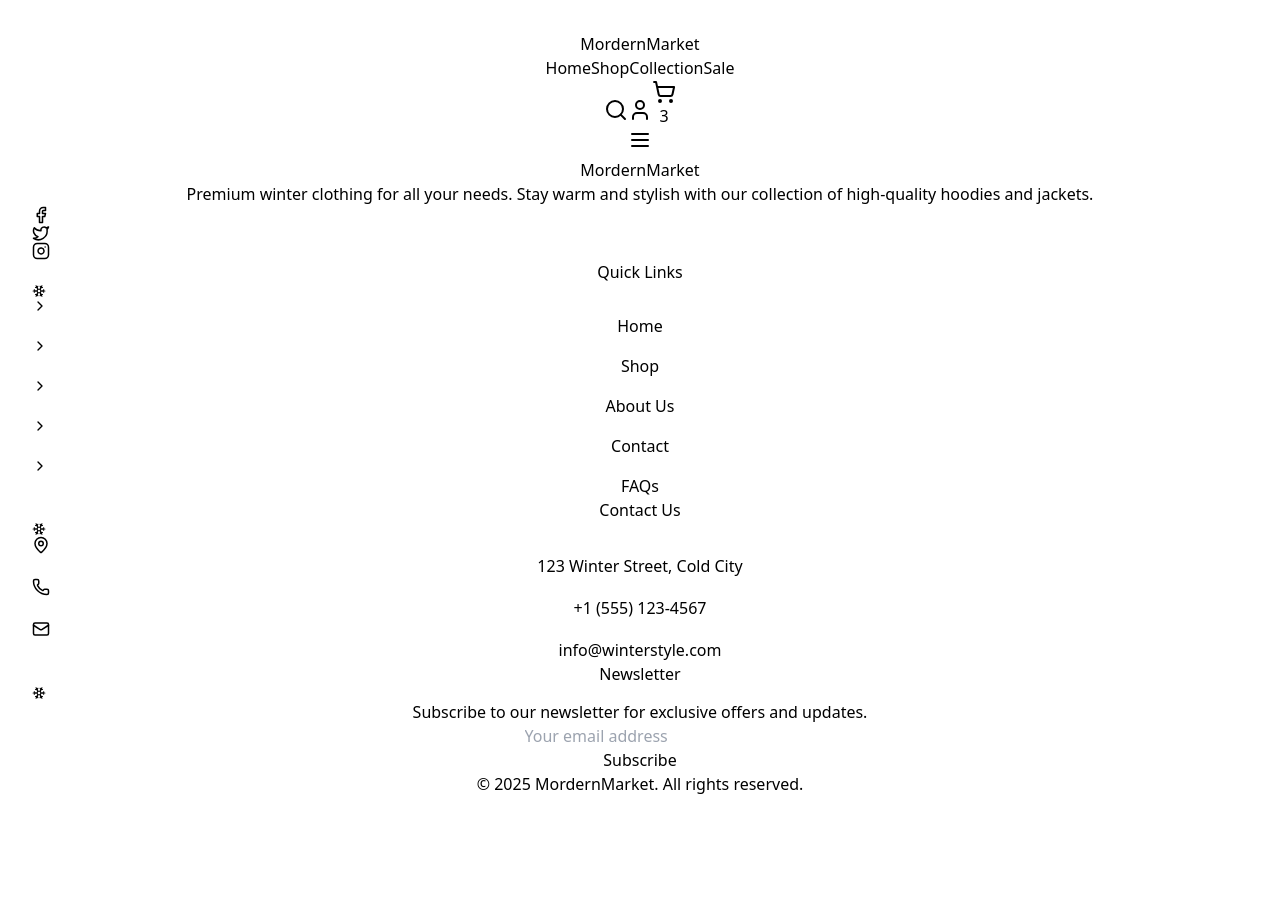
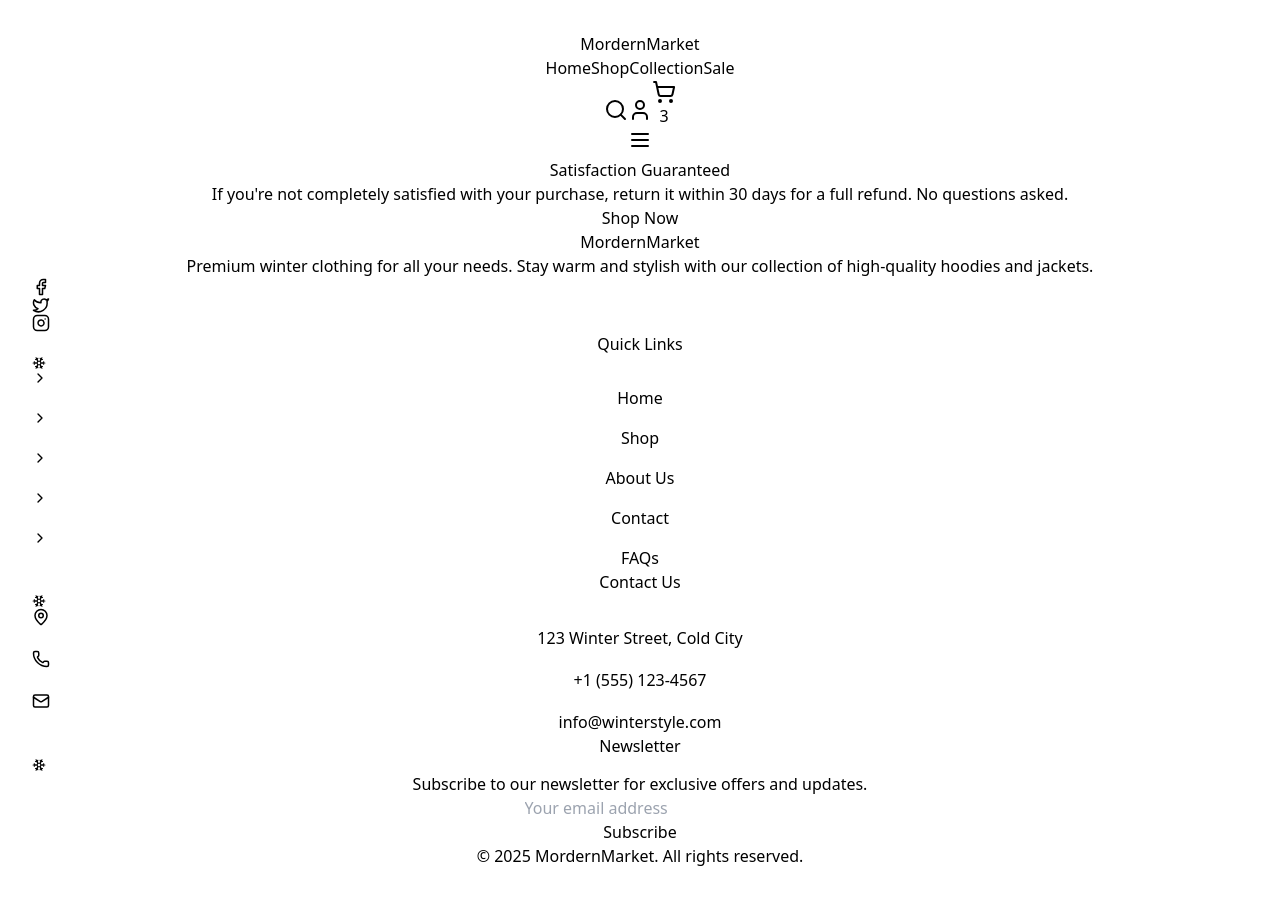
Before and after one commit to tahmidhasantanoy/CloudCore-Task, a React (Vite) app: page / in a window 1280 px wide. Before the commit the page ends 828 px from the top, so only its background shows below. Built offline with nearby package versions, Linux system fonts and the light colour scheme.

Commit message:
Satisfaction gurantee section added [Extra]

```diff
--- /dev/null
+++ b/src/Components/SatisfactionBanner.jsx
@@ -0,0 +1,53 @@
+import { motion } from "framer-motion";
+
+const SatisfactionBanner = () => {
+  return (
+    <section className="py-6 px-16 bg-[#121928]">
+      <motion.div
+        className="rounded-2xl overflow-hidden relative"
+        whileInView={{ opacity: [0, 1], y: [20, 0] }}
+        transition={{ duration: 0.7 }}
+        viewport={{ once: true }}
+      >
+        <div className="bg-gradient-to-r from-blue-500 to-green-500 px-8 py-12 md:py-16 md:px-12 flex flex-col md:flex-row justify-between items-center">
+          <div className="text-white mb-6 md:mb-0">
+            <motion.h2
+              className="text-2xl md:text-3xl text-start font-bold mb-3"
+              initial={{ opacity: 0, y: -20 }}
+              whileInView={{ opacity: 1, y: 0 }}
+              transition={{ duration: 0.5, delay: 0.2 }}
+              viewport={{ once: true }}
+            >
+              Satisfaction Guaranteed
+            </motion.h2>
+            <motion.p
+              className="max-w-md text-start"
+              initial={{ opacity: 0 }}
+              whileInView={{ opacity: 1 }}
+              transition={{ duration: 0.5, delay: 0.3 }}
+              viewport={{ once: true }}
+            >
+              If you're not completely satisfied with your purchase, return it
+              within 30 days for a full refund. No questions asked.
+            </motion.p>
+          </div>
+
+          <motion.div
+            whileHover={{ y: -8 }}
+            whileTap={{ scale: 0.95 }}
+            initial={{ opacity: 0, x: 20 }}
+            whileInView={{ opacity: 1, x: 0 }}
+            transition={{ duration: 0.5, delay: 0.4 }}
+            viewport={{ once: true }}
+          >
+            <button className="bg-white text-blue-600 hover:bg-gray-100 font-semibold px-5 py-2 rounded-lg text-lg shadow-md">
+              Shop Now
+            </button>
+          </motion.div>
+        </div>
+      </motion.div>
+    </section>
+  );
+};
+
+export default SatisfactionBanner;
--- a/src/Pages/Home/Home.jsx
+++ b/src/Pages/Home/Home.jsx
@@ -1,5 +1,11 @@
+import SatisfactionBanner from "../../Components/SatisfactionBanner";
+
 const Home = () => {
-  return <></>;
+  return (
+    <>
+      <SatisfactionBanner />
+    </>
+  );
 };
 
 export default Home;
```
Also changed, not shown: 1 other file (tests, documents, lock files or other folders).
